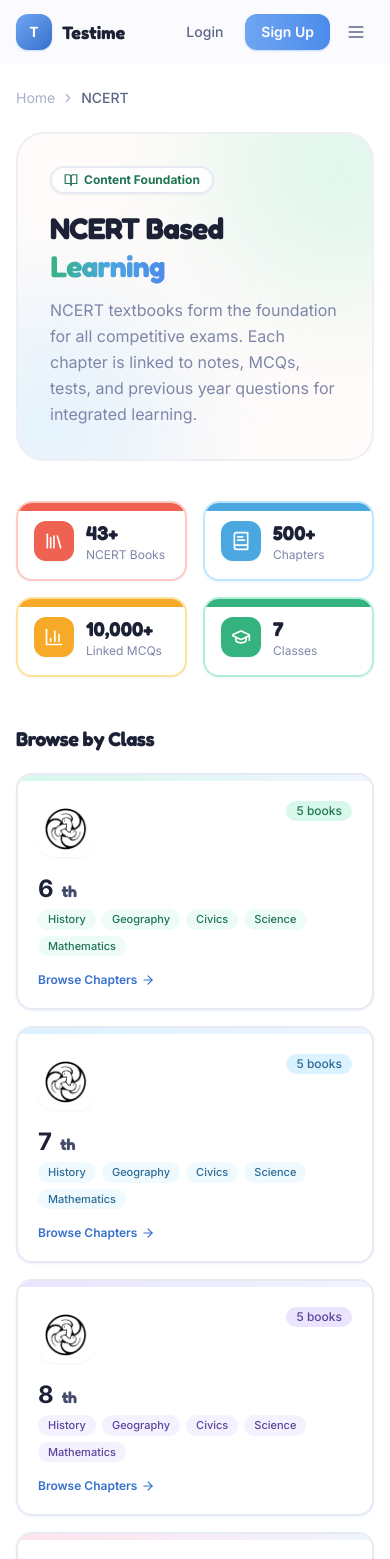
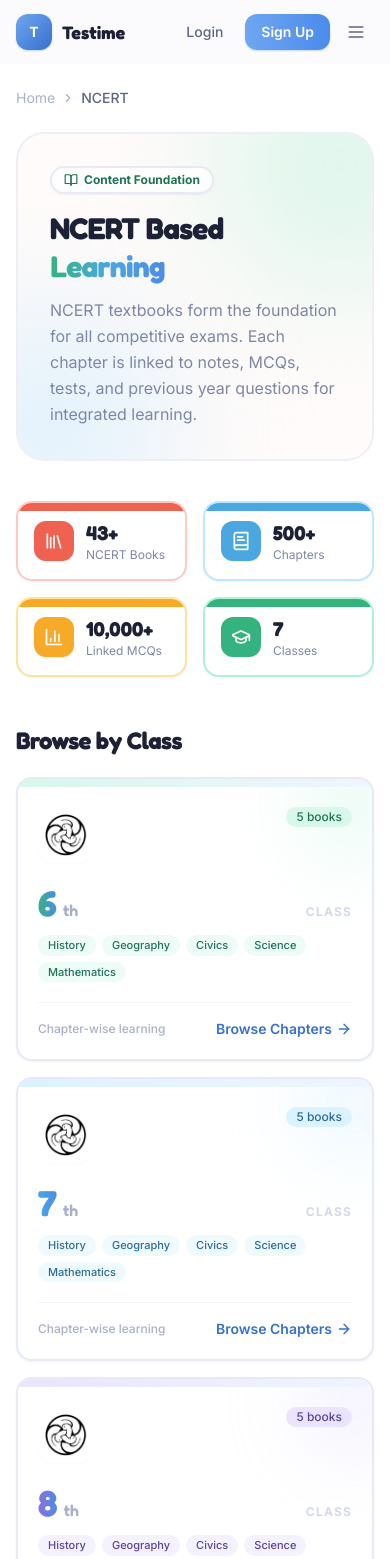
Before and after one commit to tosharaj/testime, a Next.js app in the folder frontend/: page /ncert in a window 390 px wide. Shown: the top 1559 px of the page. Built offline with nearby package versions, Linux system fonts and the light colour scheme.

Commit message:
Beautify NCERT resource cards

```diff
--- a/frontend/src/app/(public)/ncert/page.tsx
+++ b/frontend/src/app/(public)/ncert/page.tsx
@@ -17,14 +17,14 @@ const classes = [
   { id: 12, name: 'Class 12', slug: 'class-12', subjects: ['History', 'Geography', 'Polity', 'Economics', 'Physics', 'Chemistry', 'Biology', 'Mathematics'], bookCount: 8 },
 ];
 
-const classThemes: Record<number, { gradient: string; chip: string; icon: string; badge: string }> = {
-  6: { gradient: 'from-mint-100 to-brand-50', chip: 'bg-mint-50 text-mint-700', icon: 'bg-white/80 text-mint-700', badge: 'bg-mint-100 text-mint-700' },
-  7: { gradient: 'from-ocean-100 to-brand-50', chip: 'bg-ocean-50 text-ocean-700', icon: 'bg-white/80 text-ocean-700', badge: 'bg-ocean-100 text-ocean-700' },
-  8: { gradient: 'from-lavender-100 to-brand-50', chip: 'bg-lavender-50 text-lavender-700', icon: 'bg-white/80 text-lavender-700', badge: 'bg-lavender-100 text-lavender-700' },
-  9: { gradient: 'from-accent-100 to-brand-50', chip: 'bg-accent-50 text-accent-700', icon: 'bg-white/80 text-accent-700', badge: 'bg-accent-100 text-accent-700' },
-  10: { gradient: 'from-mint-100 to-ocean-50', chip: 'bg-mint-50 text-mint-700', icon: 'bg-white/80 text-mint-700', badge: 'bg-mint-100 text-mint-700' },
-  11: { gradient: 'from-lavender-100 to-ocean-50', chip: 'bg-lavender-50 text-lavender-700', icon: 'bg-white/80 text-lavender-700', badge: 'bg-lavender-100 text-lavender-700' },
-  12: { gradient: 'from-accent-100 to-ocean-50', chip: 'bg-accent-50 text-accent-700', icon: 'bg-white/80 text-accent-700', badge: 'bg-accent-100 text-accent-700' },
+const classThemes: Record<number, { gradient: string; chip: string; icon: string; badge: string; gradText: string; glow: string }> = {
+  6: { gradient: 'from-mint-100 to-brand-50', chip: 'bg-mint-50 text-mint-700', icon: 'bg-white/80 text-mint-700', badge: 'bg-mint-100 text-mint-700', gradText: 'from-mint-500 to-brand-500', glow: 'bg-mint-200/40' },
+  7: { gradient: 'from-ocean-100 to-brand-50', chip: 'bg-ocean-50 text-ocean-700', icon: 'bg-white/80 text-ocean-700', badge: 'bg-ocean-100 text-ocean-700', gradText: 'from-ocean-500 to-brand-500', glow: 'bg-ocean-200/40' },
+  8: { gradient: 'from-lavender-100 to-brand-50', chip: 'bg-lavender-50 text-lavender-700', icon: 'bg-white/80 text-lavender-700', badge: 'bg-lavender-100 text-lavender-700', gradText: 'from-lavender-500 to-brand-500', glow: 'bg-lavender-200/40' },
+  9: { gradient: 'from-accent-100 to-brand-50', chip: 'bg-accent-50 text-accent-700', icon: 'bg-white/80 text-accent-700', badge: 'bg-accent-100 text-accent-700', gradText: 'from-accent-500 to-brand-500', glow: 'bg-accent-200/40' },
+  10: { gradient: 'from-mint-100 to-ocean-50', chip: 'bg-mint-50 text-mint-700', icon: 'bg-white/80 text-mint-700', badge: 'bg-mint-100 text-mint-700', gradText: 'from-mint-500 to-ocean-500', glow: 'bg-mint-200/40' },
+  11: { gradient: 'from-lavender-100 to-ocean-50', chip: 'bg-lavender-50 text-lavender-700', icon: 'bg-white/80 text-lavender-700', badge: 'bg-lavender-100 text-lavender-700', gradText: 'from-lavender-500 to-ocean-500', glow: 'bg-lavender-200/40' },
+  12: { gradient: 'from-accent-100 to-ocean-50', chip: 'bg-accent-50 text-accent-700', icon: 'bg-white/80 text-accent-700', badge: 'bg-accent-100 text-accent-700', gradText: 'from-accent-500 to-ocean-500', glow: 'bg-accent-200/40' },
 };
 
 const stats = [
@@ -91,32 +91,39 @@ export default function NcertPage() {
           })}
         </div>
 
-        <h2 className="text-xl font-bold text-surface-900 mb-5">Browse by Class</h2>
+        <h2 className="font-display text-2xl font-bold text-surface-900 mb-5">Browse by Class</h2>
         <div className="grid sm:grid-cols-2 lg:grid-cols-3 xl:grid-cols-4 gap-4">
           {classes.map(c => {
             const theme = classThemes[c.id];
             return (
-              <Link key={c.id} href={`/ncert/${c.slug}`}>
-                <Card className="hover:shadow-card-hover transition-all hover:-translate-y-0.5 cursor-pointer h-full overflow-hidden">
-                  <div className={`h-1.5 bg-gradient-to-r ${theme.gradient}`} />
-                  <CardContent className="p-5">
-                    <div className="flex items-start justify-between mb-4">
-                      <div className={`h-14 w-14 rounded-2xl flex items-center justify-center overflow-hidden shadow-sm ${theme.icon}`}>
+              <Link key={c.id} href={`/ncert/${c.slug}`} className="group h-full">
+                <Card className="h-full overflow-hidden border-surface-200 hover:shadow-card-hover hover:-translate-y-1 cursor-pointer transition-all duration-300">
+                  <div className={`h-2 bg-gradient-to-r ${theme.gradient}`} />
+                  <CardContent className="relative p-5 overflow-hidden">
+                    <div className={`pointer-events-none absolute -top-10 -right-10 h-28 w-28 rounded-full ${theme.glow} blur-2xl opacity-70 transition-opacity group-hover:opacity-100`} />
+                    <div className="relative">
+                      <div className="flex items-start justify-between mb-5">
+                        <div className={`flex h-14 w-14 items-center justify-center rounded-2xl shadow-sm ring-2 ring-white/70 ${theme.icon} transition-transform duration-300 group-hover:scale-105 group-hover:-rotate-3`}>
                           <img src="/images/ncert_logo.png" alt="NCERT" className="h-4/5 w-4/5 object-contain" />
                         </div>
                         <Badge className={theme.badge} size="sm">{c.bookCount} books</Badge>
                       </div>
-                    <div className="flex items-baseline gap-2 mb-1">
-                      <span className="text-2xl font-bold text-surface-900">{c.id}</span>
-                      <h3 className="font-bold text-surface-700">{c.name.replace(`Class ${c.id}`, 'th')}</h3>
+                      <div className="flex items-baseline gap-1.5 mb-3">
+                        <span className={`font-display text-4xl font-bold bg-gradient-to-r ${theme.gradText} bg-clip-text text-transparent`}>{c.id}</span>
+                        <span className="font-display text-base font-semibold text-surface-400">th</span>
+                        <span className="ml-auto text-xs font-bold text-surface-300 uppercase tracking-widest">Class</span>
                       </div>
-                    <div className="flex flex-wrap gap-1.5 mb-4">
+                      <div className="flex flex-wrap gap-1.5 mb-5">
                         {c.subjects.map(s => (
-                        <span key={s} className={`rounded-full px-2.5 py-0.5 text-[11px] font-medium ${theme.chip}`}>{s}</span>
+                          <span key={s} className={`rounded-full px-2.5 py-0.5 text-[11px] font-medium ${theme.chip} transition-colors`}>{s}</span>
                         ))}
                       </div>
-                    <div className="flex items-center gap-1 text-xs font-semibold text-brand-600 group-hover:gap-1.5 transition-all">
-                      Browse Chapters <ArrowRight className="h-3.5 w-3.5" />
+                      <div className="flex items-center justify-between border-t border-surface-100 pt-4">
+                        <span className="text-xs font-medium text-surface-400">Chapter-wise learning</span>
+                        <span className="flex items-center gap-1 text-sm font-semibold text-brand-600 transition-all duration-200 group-hover:gap-2">
+                          Browse Chapters <ArrowRight className="h-4 w-4" />
+                        </span>
+                      </div>
                     </div>
                   </CardContent>
                 </Card>
```
Also changed, not shown: frontend/src/app/(public)/ncert/[slug]/page.tsx (+53 -32 lines). Lines whose indentation alone changed are shown as unchanged.
